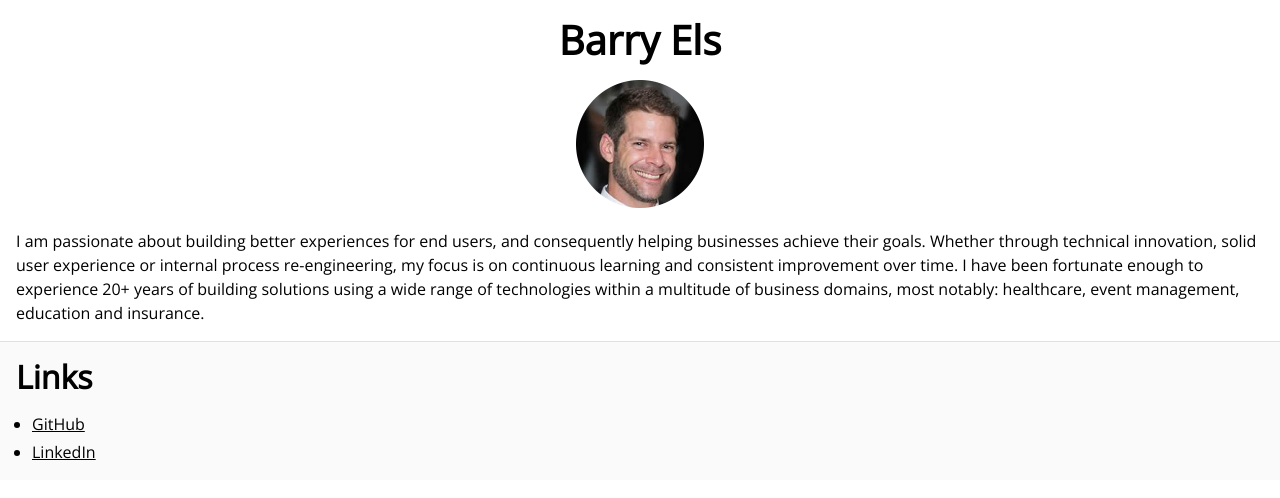
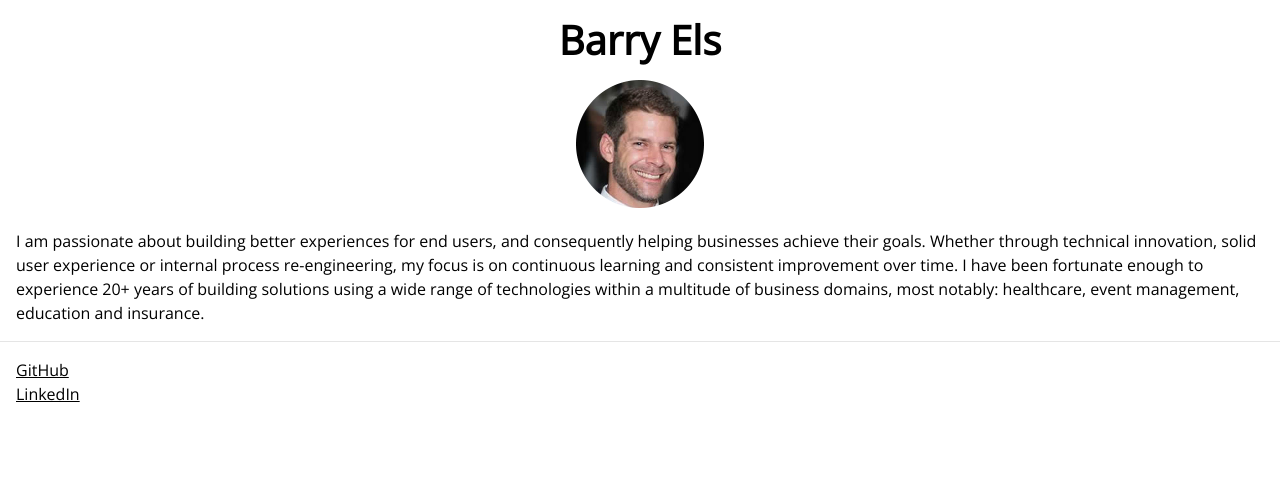
Before and after one commit to barryels/barryels.github.io, a Next.js app: page / in a window 1280 px wide. Shown: the top 498 px of the page. Built offline with nearby package versions, Linux system fonts and the light colour scheme.

Commit message:
clean up styling

```diff
--- a/components/Global/index.module.css
+++ b/components/Global/index.module.css
@@ -1,30 +1,32 @@
 .spaceVertically > * + * {
-  margin-top: 1.6rem;
+  margin-top: var(--spacing-unit-md);
 }
 
 .spaceVerticallySmall > * + * {
-  margin-top: 0.8rem;
+  margin-top: var(--spacing-unit);
 }
 
 .spaceVerticallyLarge > * + * {
-  margin-top: 2.4rem;
+  margin-top: var(--spacing-unit-lg);
 }
 
 .spaceHorizontally > * + * {
-  margin-left: 1.6rem;
+  margin-left: var(--spacing-unit-md);
 }
 
 .spaceHorizontallySmall > * + * {
-  margin-left: 0.8rem;
+  margin-left: var(--spacing-unit);
 }
 
 .spaceHorizontallyLarge > * + * {
-  margin-left: 2.4rem;
+  margin-left: var(--spacing-unit-lg);
 }
 
 .resetListStyles,
 .resetListStyles li,
 .resetListStyles ul li {
   list-style: none;
+  margin: 0;
+  padding: 0;
   text-indent: 0;
 }
--- a/components/SiteFooter/index.module.css
+++ b/components/SiteFooter/index.module.css
@@ -1,5 +1,4 @@
 .root {
-  background: #fafafa;
   border-top: 1px solid rgba(0, 0, 0, 0.1);
-  padding: 1.6rem;
+  padding: var(--spacing-unit-md);
 }
--- a/components/SiteFooter/index.tsx
+++ b/components/SiteFooter/index.tsx
@@ -7,8 +7,7 @@ export default function SiteFooter() {
 
   return (
     <footer className={`${styles.root} ${utilityStyles.spaceVertically}`}>
-      <h3>Links</h3>
-      <ul>
+      <ul className={`${utilityStyles.resetListStyles}`}>
         {siteInfo.links.map((link, index) => {
           return (
             <li key={index}>
```
